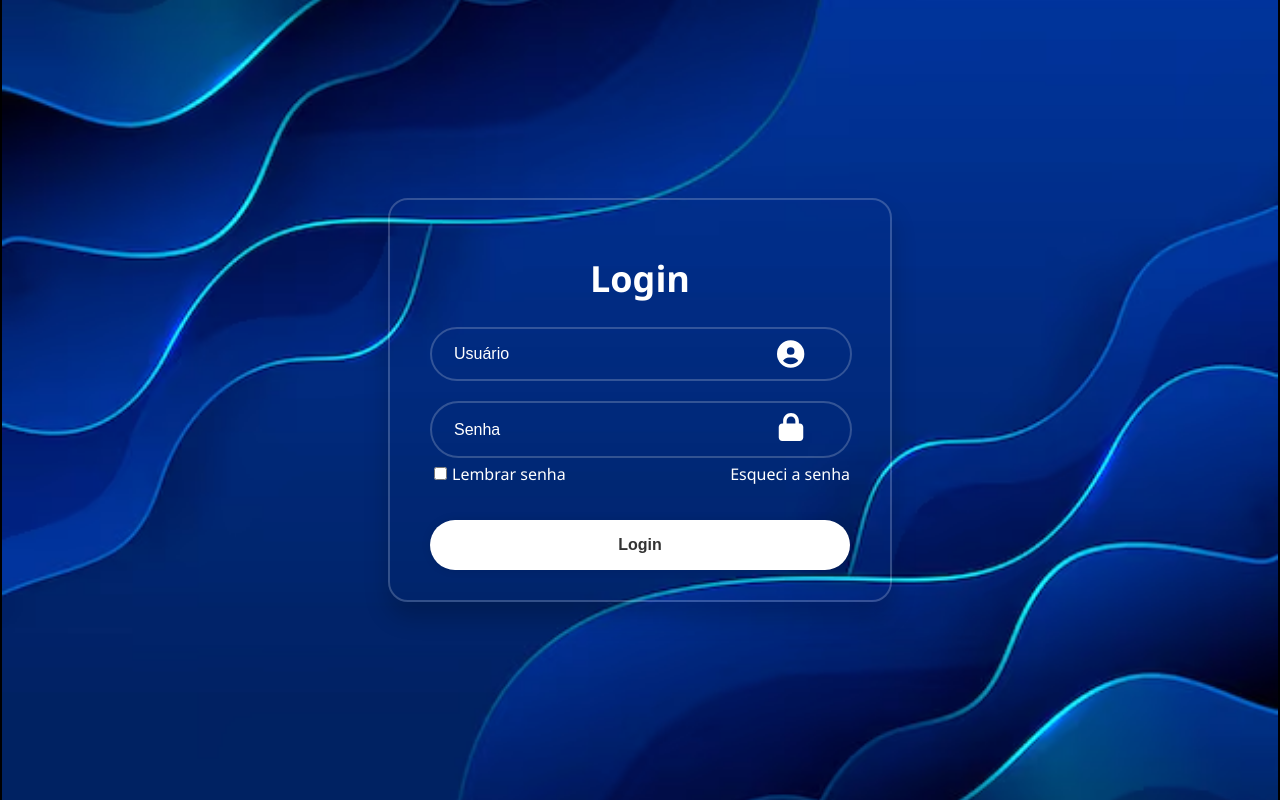
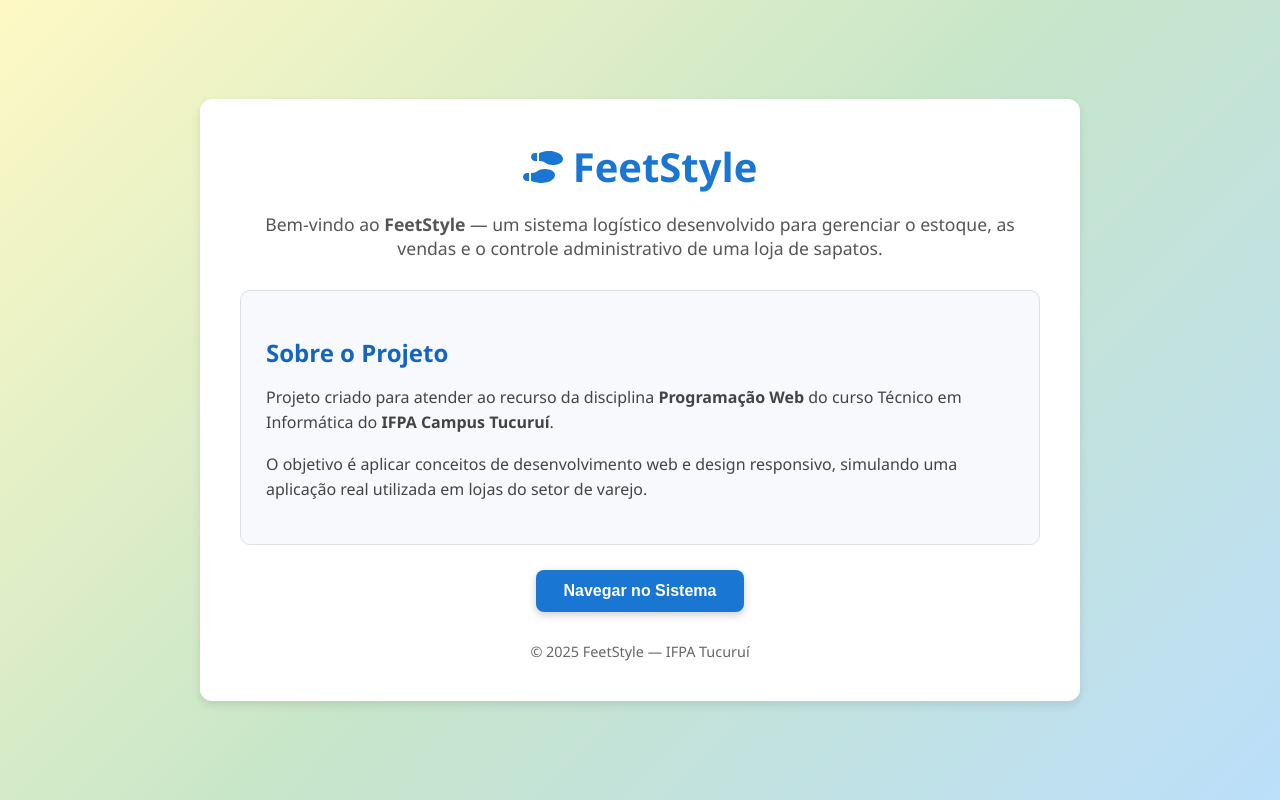
Before and after one commit to DanielFerreiraReis/FeetStyle, a React (Vite) app: page /Home in a window 1280 px wide. Before the commit this address led to /login. Built offline with nearby package versions, Linux system fonts and the light colour scheme.

Commit message:
Home implementado

```diff
--- a/src/App.jsx
+++ b/src/App.jsx
@@ -4,8 +4,8 @@ import AdminRoutes from './routes/AdminRoutes';
 import VendedorRoutes from './routes/VendedorRoutes';
 import Login from './pages/public/Login';
 import './index.css'
-import TelaDeVendas from './pages/private/telaDeVendas';
-// import Home from './pages/public/Home';
+// import TelaDeVendas from './pages/private/telaDeVendas';
+import Home from './pages/public/Home';
 
 function App() {
   const { isAuthenticated, userRole } = useAuth();
@@ -14,7 +14,7 @@ function App() {
     <BrowserRouter>
       <Routes>
         {/* Rotas públicas */}
-        {/* <Route path="/" element={<Home />} /> */}
+        <Route path='/Home' element={<Home />} />
         <Route path='/login' element={<Login/>} />
         <Route path="/unauthorized" element={<h1>Acesso não autorizado</h1>} />
 
@@ -25,7 +25,7 @@ function App() {
             isAuthenticated ? (
               userRole === 'admin' ? <Navigate to="/dashboard" /> : <Navigate to="/cadastro" />
             ) : (
-              <Navigate to="/login" replace />
+              <Navigate to="/Home" replace />
             )
           }
         />
--- /dev/null
+++ b/src/css/Home.module.css
@@ -0,0 +1,96 @@
+.homeContainer {
+  min-height: 100vh;
+  width: 100%;
+  background: linear-gradient(135deg, #fff9c4, #c8e6c9, #bbdefb);
+  display: flex;
+  justify-content: center;
+  align-items: center;
+  padding: 20px;
+  color: #333;
+  font-family: "Segoe UI", Tahoma, Geneva, Verdana, sans-serif;
+}
+
+.homeContent {
+  max-width: 800px;
+  background-color: white;
+  border-radius: 12px;
+  box-shadow: 0 4px 10px rgba(0, 0, 0, 0.1);
+  padding: 40px;
+  text-align: center;
+}
+
+.logoSection {
+  display: flex;
+  justify-content: center;
+  align-items: center;
+  gap: 10px;
+  margin-bottom: 15px;
+}
+
+.logoIcon {
+  font-size: 40px;
+  color: #1976d2;
+}
+
+.homeTitle {
+  font-size: 2.5rem;
+  color: #1976d2;
+  margin: 0;
+}
+
+.homeSubtitle {
+  font-size: 1.1rem;
+  color: #555;
+  margin-bottom: 30px;
+}
+
+.aboutCard {
+  background-color: #f7f9fc;
+  border: 1px solid #e0e0e0;
+  border-radius: 10px;
+  padding: 25px;
+  text-align: left;
+}
+
+.aboutCard h2 {
+  color: #1565c0;
+  margin-bottom: 10px;
+}
+
+.aboutCard p {
+  color: #444;
+  line-height: 1.6;
+}
+
+.footer {
+  margin-top: 30px;
+  font-size: 0.9rem;
+  color: #666;
+}
+
+.button {
+  display: inline-block;
+  background-color: #1976d2;
+  color: white;
+  font-weight: 600;
+  font-size: 1rem;
+  padding: 12px 28px;
+  border: none;
+  border-radius: 8px;
+  cursor: pointer;
+  text-decoration: none;
+  transition: all 0.3s ease;
+  margin-top: 25px;
+  box-shadow: 0 3px 8px rgba(0, 0, 0, 0.2);
+}
+
+.button:hover {
+  background-color: #1565c0;
+  transform: translateY(-2px);
+  box-shadow: 0 5px 12px rgba(0, 0, 0, 0.25);
+}
+
+.button:active {
+  transform: scale(0.98);
+  background-color: #0d47a1;
+}
--- a/src/css/login.module.css
+++ b/src/css/login.module.css
@@ -36,12 +36,12 @@
     align-items: center;
     justify-content: center;
     position: relative;
-    width: 84%;
+    width: 90%;
     height: 100%;
     margin: 20px 0;
     /* margin: 20px 0; é o espaçamento acima entre os inputs */
     background-color: transparent;
-    padding: 10px 45px 10px 20px;
+    padding: 10px 15px 10px 20px;
     border-radius: 40px;
     border: 2px solid rgba(255, 255, 255, 0.2);
 
--- /dev/null
+++ b/src/pages/public/Home.jsx
@@ -0,0 +1,46 @@
+import { FaShoePrints } from "react-icons/fa";
+import styles from "../../css/Home.module.css";
+import { Link, Navigate } from "react-router-dom";
+
+const Home = () => {
+  return (
+    <div className={styles.homeContainer}>
+      <div className={styles.homeContent}>
+        <div className={styles.logoSection}>
+          <FaShoePrints className={styles.logoIcon} />
+          <h1 className={styles.homeTitle}>FeetStyle</h1>
+        </div>
+
+        <p className={styles.homeSubtitle}>
+          Bem-vindo ao <strong>FeetStyle</strong> — um sistema logístico desenvolvido
+          para gerenciar o estoque, as vendas e o controle administrativo de uma loja
+          de sapatos.
+        </p>
+
+        <div className={styles.aboutCard}>
+          <h2>Sobre o Projeto</h2>
+          <p>
+            Projeto criado para atender ao recurso da disciplina
+            <strong> Programação Web</strong> do curso Técnico em Informática do
+            <strong> IFPA Campus Tucuruí</strong>.
+          </p>
+          <p>
+            O objetivo é aplicar conceitos de desenvolvimento web e design responsivo,
+            simulando uma aplicação real utilizada em lojas do setor de varejo.
+          </p>
+        </div>
+
+        <Link to="/login">
+            <button className={styles.button}> Navegar no Sistema </button>
+        </Link>
+
+
+        <footer className={styles.footer}>
+          © {new Date().getFullYear()} FeetStyle — IFPA Tucuruí
+        </footer>
+      </div>
+    </div>
+  );
+}
+
+export default Home;
```
